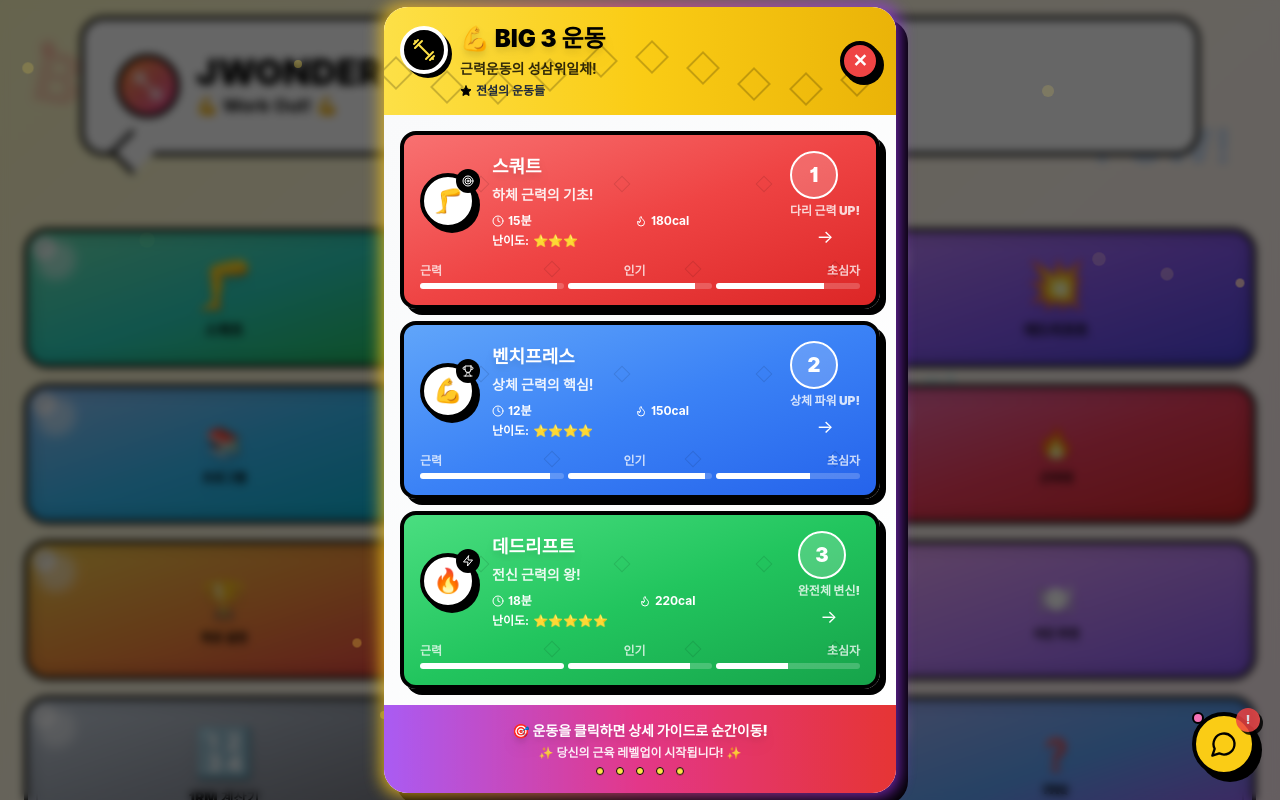
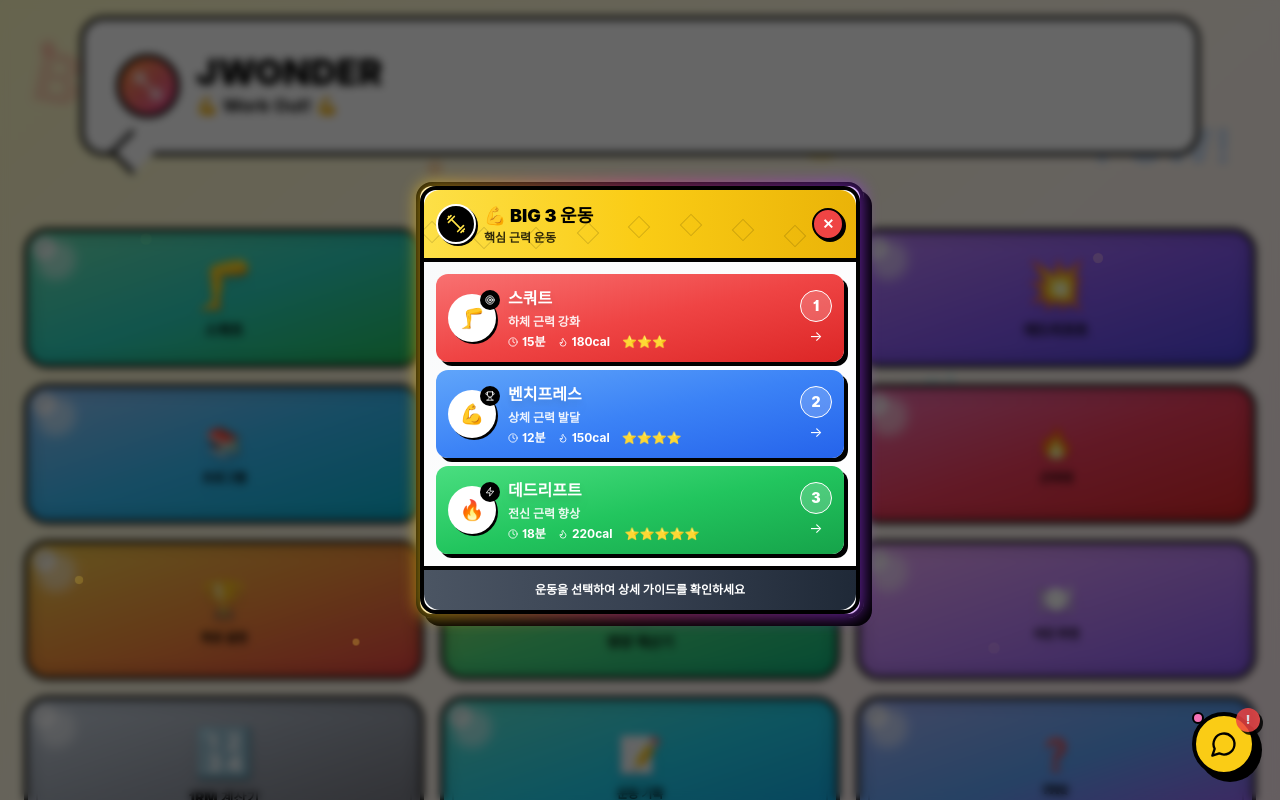
Before and after one commit to jwonder83/jwonder, a Next.js app: page / in a window 1280 px wide. Shown: the top 800 px of the page. Built offline with nearby package versions, Linux system fonts and the light colour scheme; a web font is replaced by a local one.

Commit message:
✨ BIG 3 모달 최종 최적화 - 크기 축소 및 전문적 문구로 개선

```diff
--- a/components/BigThreeModal.tsx
+++ b/components/BigThreeModal.tsx
@@ -20,13 +20,13 @@ const BigThreeModal: React.FC<BigThreeModalProps> = ({ isOpen, onClose, onExerci
       color: "from-red-400 via-red-500 to-red-600",
       bgColor: "bg-red-50",
       borderColor: "border-red-500",
-      description: "하체 근력의 기초!",
+      description: "하체 근력 강화",
       id: "squat",
       difficulty: "⭐⭐⭐",
       calories: "180cal",
       time: "15분",
       muscle: "하체 전체",
-      benefit: "다리 근력 UP!",
+      benefit: "하체 근력",
       icon: Target,
       stats: { strength: 95, popularity: 88, beginnerFriendly: 75 }
     },
@@ -36,13 +36,13 @@ const BigThreeModal: React.FC<BigThreeModalProps> = ({ isOpen, onClose, onExerci
       color: "from-blue-400 via-blue-500 to-blue-600",
       bgColor: "bg-blue-50",
       borderColor: "border-blue-500",
-      description: "상체 근력의 핵심!",
+      description: "상체 근력 발달",
       id: "bench",
       difficulty: "⭐⭐⭐⭐",
       calories: "150cal",
       time: "12분",
       muscle: "가슴, 어깨, 삼두",
-      benefit: "상체 파워 UP!",
+      benefit: "상체 근력",
       icon: Trophy,
       stats: { strength: 90, popularity: 95, beginnerFriendly: 65 }
     },
@@ -52,13 +52,13 @@ const BigThreeModal: React.FC<BigThreeModalProps> = ({ isOpen, onClose, onExerci
       color: "from-green-400 via-green-500 to-green-600",
       bgColor: "bg-green-50",
       borderColor: "border-green-500",
-      description: "전신 근력의 왕!",
+      description: "전신 근력 향상",
       id: "deadlift",
       difficulty: "⭐⭐⭐⭐⭐",
       calories: "220cal",
       time: "18분",
       muscle: "전신 근육",
-      benefit: "완전체 변신!",
+      benefit: "전신 근력",
       icon: Zap,
       stats: { strength: 100, popularity: 85, beginnerFriendly: 50 }
     }
@@ -91,10 +91,10 @@ const BigThreeModal: React.FC<BigThreeModalProps> = ({ isOpen, onClose, onExerci
       >
         {/* 파티클 애니메이션 */}
         <div className="absolute inset-0 overflow-hidden">
-          {[...Array(20)].map((_, i) => (
+          {[...Array(12)].map((_, i) => (
             <div
               key={i}
-              className="absolute w-2 h-2 bg-yellow-300 rounded-full animate-ping opacity-30"
+              className="absolute w-1.5 h-1.5 bg-yellow-300 rounded-full animate-ping opacity-30"
               style={{
                 left: `${Math.random() * 100}%`,
                 top: `${Math.random() * 100}%`,
@@ -107,51 +107,47 @@ const BigThreeModal: React.FC<BigThreeModalProps> = ({ isOpen, onClose, onExerci
       </div>
 
       {/* 모달 컨테이너 */}
-      <div className={`relative bg-gradient-to-br from-white via-gray-50 to-white rounded-3xl border-6 border-black shadow-[12px_12px_0px_0px_rgba(0,0,0,1)] max-w-lg w-full transition-all duration-500 ${
+      <div className={`relative bg-gradient-to-br from-white via-gray-50 to-white rounded-2xl border-4 border-black shadow-[8px_8px_0px_0px_rgba(0,0,0,1)] max-w-md w-full transition-all duration-500 ${
         animationPhase === 1 ? 'animate-in slide-in-from-bottom-4 zoom-in-95' : 'scale-0'
       }`}>
 
         {/* 네온 테두리 효과 */}
-        <div className="absolute -inset-1 bg-gradient-to-r from-yellow-400 via-pink-500 to-purple-600 rounded-3xl blur opacity-75 animate-pulse"></div>
-        <div className="relative bg-white rounded-3xl border-6 border-black">
+        <div className="absolute -inset-1 bg-gradient-to-r from-yellow-400 via-pink-500 to-purple-600 rounded-2xl blur opacity-60 animate-pulse"></div>
+        <div className="relative bg-white rounded-2xl border-4 border-black">
 
           {/* 헤더 */}
-          <div className="relative bg-gradient-to-r from-yellow-300 via-yellow-400 to-yellow-500 border-b-6 border-black rounded-t-3xl overflow-hidden">
+          <div className="relative bg-gradient-to-r from-yellow-300 via-yellow-400 to-yellow-500 border-b-4 border-black rounded-t-2xl overflow-hidden">
             {/* 헤더 패턴 */}
-            <div className="absolute inset-0 opacity-20">
-              {[...Array(10)].map((_, i) => (
+            <div className="absolute inset-0 opacity-15">
+              {[...Array(8)].map((_, i) => (
                 <div
                   key={i}
-                  className="absolute w-6 h-6 border-2 border-black rotate-45"
+                  className="absolute w-4 h-4 border border-black rotate-45"
                   style={{
-                    left: `${i * 10}%`,
-                    top: `${Math.sin(i) * 15 + 50}%`
+                    left: `${i * 12}%`,
+                    top: `${Math.sin(i) * 10 + 50}%`
                   }}
                 />
               ))}
             </div>
 
-            <div className="relative flex items-center justify-between p-4">
-              <div className="flex items-center space-x-3">
-                <div className="w-12 h-12 bg-black rounded-full flex items-center justify-center border-4 border-white shadow-[4px_4px_0px_0px_rgba(0,0,0,1)] animate-bounce">
-                  <Dumbbell className="w-6 h-6 text-yellow-300" />
+            <div className="relative flex items-center justify-between p-3">
+              <div className="flex items-center space-x-2">
+                <div className="w-10 h-10 bg-black rounded-full flex items-center justify-center border-2 border-white shadow-[2px_2px_0px_0px_rgba(0,0,0,1)]">
+                  <Dumbbell className="w-5 h-5 text-yellow-300" />
                 </div>
                 <div>
-                  <h2 className="text-2xl font-black text-black cartoon-text mb-1 drop-shadow-lg">
+                  <h2 className="text-lg font-black text-black">
                     💪 BIG 3 운동
                   </h2>
-                  <p className="text-sm text-black font-bold opacity-80">근력운동의 성삼위일체!</p>
-                  <div className="flex items-center space-x-1 mt-1">
-                    <Star className="w-3 h-3 text-black fill-current" />
-                    <span className="text-xs font-bold">전설의 운동들</span>
-                  </div>
+                  <p className="text-xs text-black font-bold opacity-80">핵심 근력 운동</p>
                 </div>
               </div>
 
               <button
                 onClick={onClose}
-                className="w-10 h-10 bg-red-500 text-white rounded-full border-4 border-black hover:bg-red-600 transition-all duration-200 font-black text-lg shadow-[4px_4px_0px_0px_rgba(0,0,0,1)] hover:shadow-[6px_6px_0px_0px_rgba(0,0,0,1)] hover:scale-110 active:scale-95"
-                aria-label="모달 닫기"
+                className="w-8 h-8 bg-red-500 text-white rounded-full border-2 border-black hover:bg-red-600 transition-all duration-200 font-black text-sm shadow-[2px_2px_0px_0px_rgba(0,0,0,1)] hover:scale-110 active:scale-95"
+                aria-label="닫기"
               >
                 ✕
               </button>
@@ -159,7 +155,7 @@ const BigThreeModal: React.FC<BigThreeModalProps> = ({ isOpen, onClose, onExerci
           </div>
 
           {/* 운동 카드들 */}
-          <div className="p-4 space-y-3 bg-gradient-to-br from-gray-50 to-white">
+          <div className="p-3 space-y-2 bg-gradient-to-br from-gray-50 to-white">
             {exercises.map((exercise, index) => {
               const IconComponent = exercise.icon
               const isSelected = selectedExercise === exercise.id
@@ -170,104 +166,59 @@ const BigThreeModal: React.FC<BigThreeModalProps> = ({ isOpen, onClose, onExerci
                   className={`transform transition-all duration-300 ${
                     animationPhase === 1 ? 'translate-y-0 opacity-100' : 'translate-y-8 opacity-0'
                   }`}
-                  style={{ transitionDelay: `${index * 150}ms` }}
+                  style={{ transitionDelay: `${index * 100}ms` }}
                 >
                   <button
                     onClick={() => handleExerciseClick(exercise.id)}
-                    className={`w-full group relative bg-gradient-to-br ${exercise.color} p-4 rounded-2xl border-4 border-black shadow-[6px_6px_0px_0px_rgba(0,0,0,1)] hover:shadow-[8px_8px_0px_0px_rgba(0,0,0,1)] hover:translate-x-[-2px] hover:translate-y-[-2px] transition-all duration-300 cursor-pointer overflow-hidden ${
-                      isSelected ? 'animate-pulse scale-105' : 'hover:scale-102'
+                    className={`w-full group relative bg-gradient-to-br ${exercise.color} p-3 rounded-xl border-3 border-black shadow-[4px_4px_0px_0px_rgba(0,0,0,1)] hover:shadow-[6px_6px_0px_0px_rgba(0,0,0,1)] hover:translate-x-[-1px] hover:translate-y-[-1px] transition-all duration-200 cursor-pointer overflow-hidden ${
+                      isSelected ? 'animate-pulse scale-105' : 'hover:scale-101'
                     }`}
                   >
-                    {/* 배경 패턴 */}
-                    <div className="absolute inset-0 opacity-10">
-                      {[...Array(6)].map((_, i) => (
-                        <div
-                          key={i}
-                          className="absolute w-3 h-3 border border-black rotate-45 group-hover:animate-spin"
-                          style={{
-                            left: `${15 + i * 15}%`,
-                            top: `${25 + (i % 2) * 50}%`,
-                            animationDelay: `${i * 0.1}s`
-                          }}
-                        />
-                      ))}
-                    </div>
-
                     {/* 메인 컨텐츠 */}
-                    <div className="relative flex items-center space-x-4">
+                    <div className="relative flex items-center space-x-3">
                       {/* 운동 아이콘 & 이모지 */}
                       <div className="flex-shrink-0">
                         <div className="relative">
-                          <div className="w-14 h-14 bg-white rounded-full border-4 border-black flex items-center justify-center shadow-[4px_4px_0px_0px_rgba(0,0,0,1)] group-hover:shadow-[6px_6px_0px_0px_rgba(0,0,0,1)] transition-all duration-300">
-                            <div className="text-2xl">{exercise.emoji}</div>
+                          <div className="w-12 h-12 bg-white rounded-full border-3 border-black flex items-center justify-center shadow-[2px_2px_0px_0px_rgba(0,0,0,1)] transition-all duration-300">
+                            <div className="text-xl">{exercise.emoji}</div>
                           </div>
-                          <div className="absolute -top-1 -right-1 w-6 h-6 bg-black rounded-full flex items-center justify-center">
-                            <IconComponent className="w-3 h-3 text-white" />
+                          <div className="absolute -top-1 -right-1 w-5 h-5 bg-black rounded-full flex items-center justify-center">
+                            <IconComponent className="w-2.5 h-2.5 text-white" />
                           </div>
                         </div>
                       </div>
 
                       {/* 운동 정보 */}
                       <div className="flex-1 text-left">
-                        <h3 className="text-lg font-black text-white drop-shadow-lg mb-1">
+                        <h3 className="text-base font-black text-white drop-shadow-lg mb-1">
                           {exercise.name}
                         </h3>
-                        <p className="text-sm text-white font-bold opacity-90 mb-2">
+                        <p className="text-xs text-white font-bold opacity-90 mb-1">
                           {exercise.description}
                         </p>
 
                         {/* 상세 정보 */}
-                        <div className="grid grid-cols-2 gap-1 text-xs">
+                        <div className="flex items-center space-x-3 text-xs">
                           <div className="flex items-center space-x-1">
-                            <Clock className="w-3 h-3 text-white" />
+                            <Clock className="w-2.5 h-2.5 text-white" />
                             <span className="text-white font-bold">{exercise.time}</span>
                           </div>
                           <div className="flex items-center space-x-1">
-                            <Flame className="w-3 h-3 text-white" />
+                            <Flame className="w-2.5 h-2.5 text-white" />
                             <span className="text-white font-bold">{exercise.calories}</span>
                           </div>
-                        </div>
-
-                        {/* 난이도 표시 */}
-                        <div className="mt-1 flex items-center space-x-1">
-                          <span className="text-white font-bold text-xs">난이도:</span>
                           <span className="text-yellow-300 text-xs">{exercise.difficulty}</span>
                         </div>
                       </div>
 
                       {/* 우측 정보 */}
                       <div className="flex-shrink-0 text-center">
-                        <div className="w-12 h-12 bg-white bg-opacity-20 rounded-full border-2 border-white flex items-center justify-center mb-1 group-hover:animate-bounce">
-                          <span className="text-xl font-black text-white">{index + 1}</span>
+                        <div className="w-8 h-8 bg-white bg-opacity-20 rounded-full border border-white flex items-center justify-center group-hover:animate-bounce">
+                          <span className="text-sm font-black text-white">{index + 1}</span>
                         </div>
-                        <div className="text-white font-black text-xs opacity-80">
-                          {exercise.benefit}
-                        </div>
-                        <div className="mt-1 text-lg text-white group-hover:animate-pulse">
+                        <div className="mt-1 text-sm text-white group-hover:animate-pulse">
                           →
                         </div>
-                      </div>
-                    </div>
-
-                    {/* 진행도 바 */}
-                    <div className="mt-3 space-y-1">
-                      <div className="flex justify-between text-xs text-white font-bold opacity-75">
-                        <span>근력</span>
-                        <span>인기</span>
-                        <span>초심자</span>
-                      </div>
-                      <div className="grid grid-cols-3 gap-1">
-                        {Object.entries(exercise.stats).map(([key, value]) => (
-                          <div key={key} className="bg-white bg-opacity-20 rounded-full h-1.5 overflow-hidden">
-                            <div
-                              className="h-full bg-white transition-all duration-1000 ease-out"
-                              style={{
-                                width: animationPhase === 1 ? `${value}%` : '0%',
-                                transitionDelay: `${(index * 150) + 500}ms`
-                              }}
-                            />
-                          </div>
-                        ))}
                       </div>
                     </div>
                   </button>
@@ -277,28 +228,11 @@ const BigThreeModal: React.FC<BigThreeModalProps> = ({ isOpen, onClose, onExerci
           </div>
 
           {/* 하단 CTA */}
-          <div className="relative bg-gradient-to-r from-purple-400 via-pink-500 to-red-500 border-t-6 border-black p-4 rounded-b-3xl overflow-hidden">
-            {/* 배경 애니메이션 */}
-            <div className="absolute inset-0 bg-gradient-to-r from-purple-600 via-pink-600 to-red-600 animate-pulse opacity-50"></div>
-
-            <div className="relative text-center">
-              <p className="text-white text-sm font-black drop-shadow-lg mb-1">
-                🎯 운동을 클릭하면 상세 가이드로 순간이동!
+          <div className="relative bg-gradient-to-r from-gray-600 via-gray-700 to-gray-800 border-t-4 border-black p-3 rounded-b-2xl">
+            <div className="text-center">
+              <p className="text-white text-xs font-bold">
+                운동을 선택하여 상세 가이드를 확인하세요
               </p>
-              <p className="text-white text-xs font-bold opacity-90">
-                ✨ 당신의 근육 레벨업이 시작됩니다! ✨
-              </p>
-
-              {/* 장식 요소 */}
-              <div className="flex justify-center space-x-3 mt-2">
-                {[...Array(5)].map((_, i) => (
-                  <div
-                    key={i}
-                    className="w-2 h-2 bg-yellow-300 rounded-full animate-bounce border border-black"
-                    style={{ animationDelay: `${i * 0.1}s` }}
-                  />
-                ))}
-              </div>
             </div>
           </div>
         </div>
```
